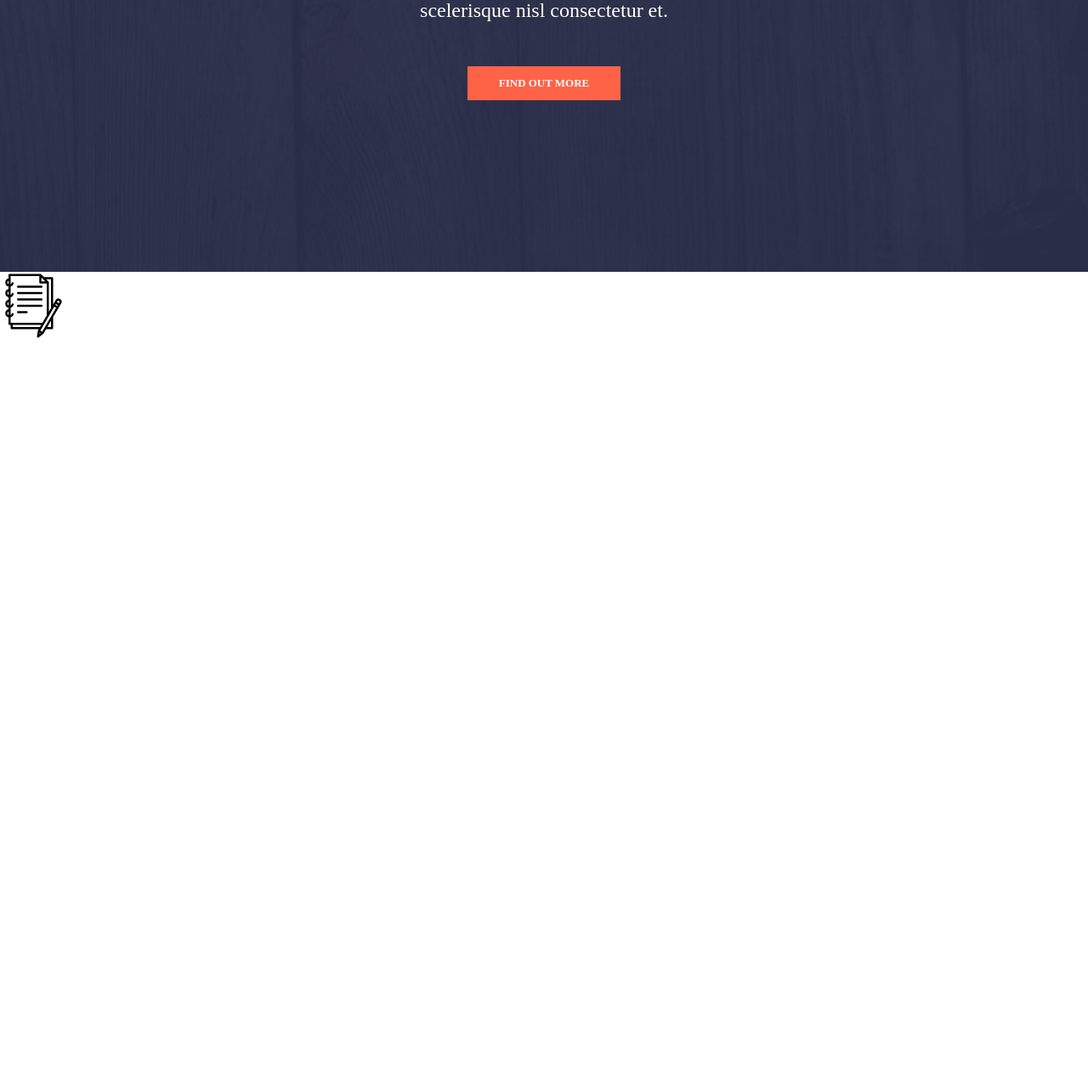
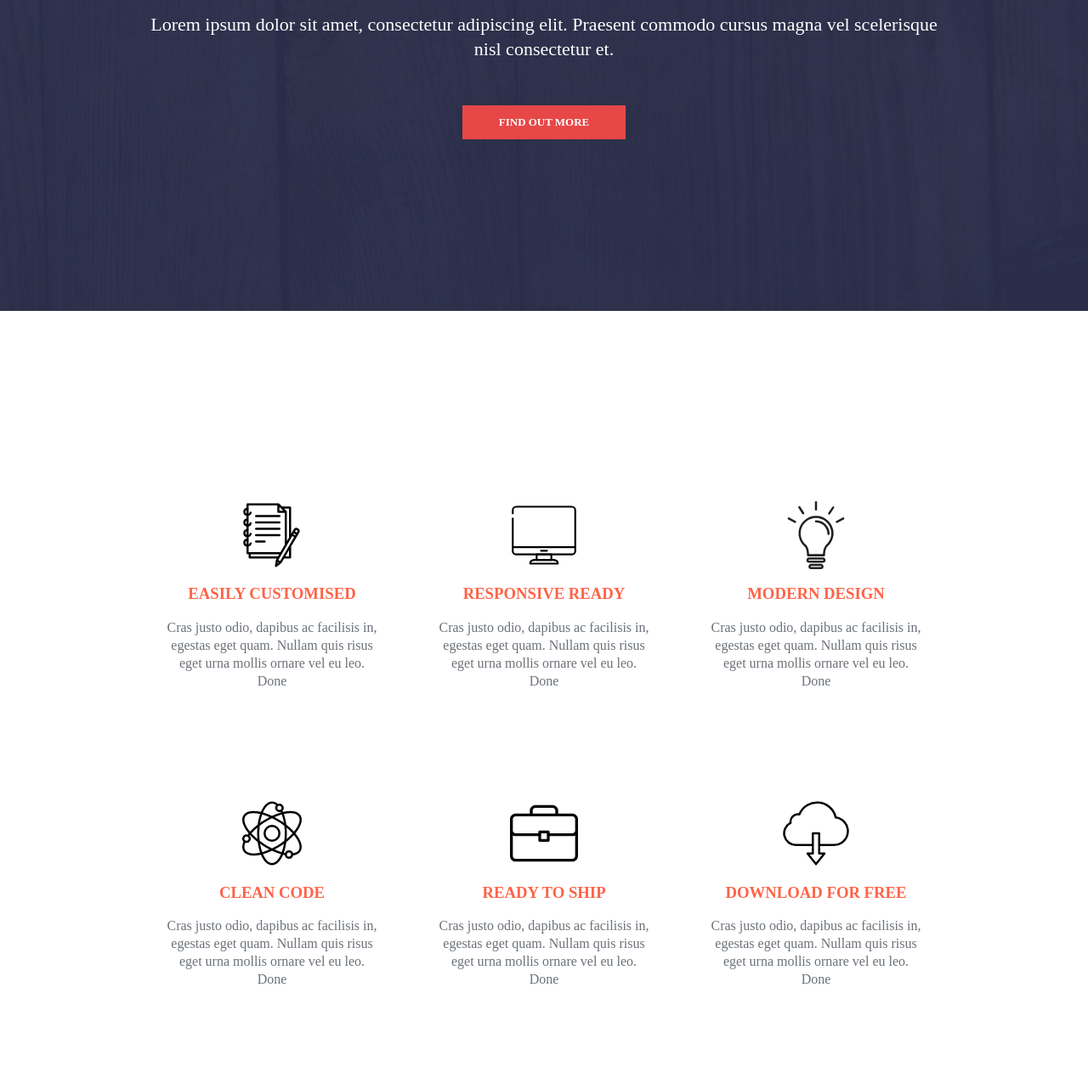
Before and after one commit to augustojs1/fieldcontrol-teste, a plain HTML site: page index.html in a window 1280 px wide. Shown: the part 393-1675 px from the top of the page at 85% size. Before the commit the page ends 800 px from the top, so only its background shows below. Drawn offline with Linux system fonts and the light colour scheme.

Commit message:
Finished features section

```diff
--- a/css/style.css
+++ b/css/style.css
@@ -30,6 +30,9 @@ ul li {
 .container {
     max-width: 60em;
     margin: 0 auto;
+}
+
+.flex {
     display: flex;
     flex-wrap: wrap;
     justify-content: center;
@@ -42,7 +45,7 @@ header {
 }
 
 .logo {
-    color: lightgray;
+    color: #6c7279;
     text-transform: uppercase;
 }
 .logo span {
@@ -66,7 +69,7 @@ header {
     padding: 0.31em;
     margin-left: 1.5em;
     font-size: 0.81em;
-    color: lightgray;
+    color: #6c7279;
 }
 
 /* Cover */
@@ -80,14 +83,19 @@ header {
 
 .cover h2 {
     text-transform: uppercase;
-    font-size: 3em;
     color: #fff;
+    font-size: 4.06em;
+    line-height: 1.2em;
+    font-weight: 700;
+    text-align: center;
 }
 
 .cover p {
     margin-top: 1.5em;
+    font-size: 1.375em;
+    text-align: center;
+    line-height: 1.3em;
     color: #fff;
-    font-size: 1.5em;
 }
 
 .button {
@@ -99,10 +107,10 @@ header {
     font-weight: bold;
     margin: 4em auto 4em auto;
     color: #fff;
-    max-width: 180px;
+    max-width: 12rem;
     padding: 10px 0;
-    background-color: tomato;
-    border: 2px solid tomato;
+    background-color: #e74747;
+    border: 2px solid #e74747;
 }
 
 .button:hover {
@@ -114,3 +122,28 @@ section img {
     max-width: 5em;
     height: auto;
 }
+
+/* Features */
+.features {
+    padding: 10rem 0;
+}
+
+.feature-item {
+    max-width: 16rem;
+    text-align: center;
+    margin: 4em 2em;
+}
+.feature-item h3 {
+   color: tomato;
+   text-transform: uppercase;
+}
+
+.feature-item p {
+    color: #6c7279;
+    line-height: 1.31em;
+ }
+
+.feature-item img {
+    display: block;
+    margin: 0 auto;
+}
--- a/index.html
+++ b/index.html
@@ -12,7 +12,7 @@
 
 <body>
     <header>
-        <nav class="menu container">
+        <nav class="menu container flex">
             <a href="index.html" class="logo">
                 <h2>Active <span>Box</span> </h2>
             </a>
@@ -24,17 +24,55 @@
                 <li><a href="#">Download</a></li>
             </ul>
         </nav>
-        <hr class="container">
-        <div class="cover">
+        <hr class="container flex">
+        <main class="cover">
             <h2>YOUR FAVORITE ONE PAGE</h2>
             <h2>MULTI PURPOSE TEMPLATE</h2>
             <p>Lorem ipsum dolor sit amet, consectetur adipiscing elit. Praesent commodo cursus magna
                 vel scelerisque nisl consectetur et.</p>
             <a href="#" class="button">Find out more</a>
-        </div>
+        </main>
     </header>
     <section>
-        <img src="./img/functionalities/notebook.svg" alt="">
+        <div class="features container flex">
+            <div class="feature-item">
+                <img src="img/features/feature-1.svg" alt="feature-1">
+                <h3>Easily Customised</h3>
+                <p>Cras justo odio, dapibus ac facilisis in, egestas eget quam. Nullam quis risus eget urna mollis
+                    ornare vel eu leo. Done</p>
+            </div>
+            <div class="feature-item">
+                <img src="img/features/feature-2.svg" alt="feature-2">
+                <h3>Responsive REady</h3>
+                <p>Cras justo odio, dapibus ac facilisis in, egestas eget quam. Nullam quis risus eget urna mollis
+                    ornare vel eu leo. Done</p>
+            </div>
+            <div class="feature-item">
+                <img src="img/features/feature-3.svg" alt="feature-3">
+                <h3>Modern Design</h3>
+                <p>Cras justo odio, dapibus ac facilisis in, egestas eget quam. Nullam quis risus eget urna mollis
+                    ornare vel eu leo. Done</p>
+            </div>
+            <div class="feature-item">
+                <img src="img/features/feature-4.svg" alt="feature-4">
+                <h3>Clean Code</h3>
+                <p>Cras justo odio, dapibus ac facilisis in, egestas eget quam. Nullam quis risus eget urna mollis
+                    ornare vel eu leo. Done</p>
+            </div>
+            <div class="feature-item">
+                <img src="img/features/feature-5.svg" alt="feature-5">
+                <h3>Ready to Ship</h3>
+                <p>Cras justo odio, dapibus ac facilisis in, egestas eget quam. Nullam quis risus eget urna mollis
+                    ornare vel eu leo. Done</p>
+            </div>
+            <div class="feature-item">
+                <img src="img/features/feature-6.svg" alt="feature-6">
+                <h3>Download for Free</h3>
+                <p>Cras justo odio, dapibus ac facilisis in, egestas eget quam. Nullam quis risus eget urna mollis
+                    ornare vel eu leo. Done</p>
+            </div>
+
+        </div>
     </section>
 </body>
 
```
Also changed, not shown: img/features/feature-1.svg (renamed from img/functionalities/notebook.svg), img/features/feature-2.svg (added), img/features/feature-3.svg (added), img/features/feature-4.svg (added), img/features/feature-5.svg (added), img/features/feature-6.svg (added).
